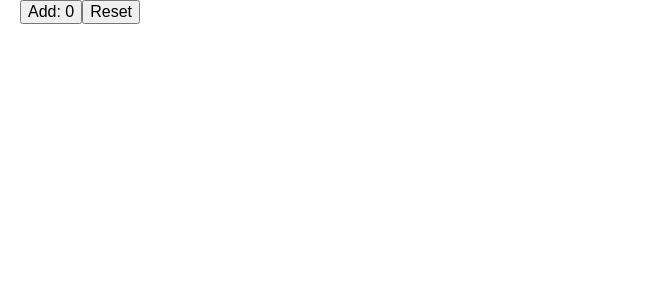
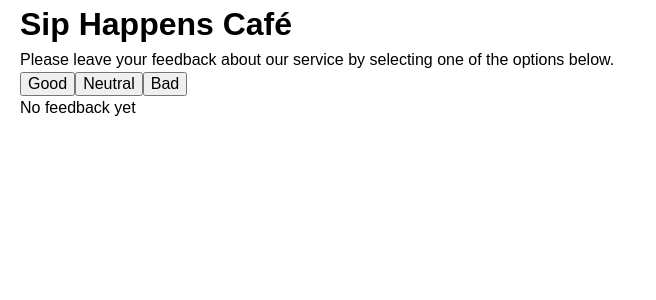
Before and after one commit to YK9968/start-react-project, a React (Vite) app: page / in a window 1280 px wide. Shown: the top 300 px of the page, without its empty margins (0-656 px from the left). Built offline with nearby package versions, Linux system fonts and the light colour scheme.

Commit message:
start hw

```diff
--- a/src/components/App/App.jsx
+++ b/src/components/App/App.jsx
@@ -1,28 +1,48 @@
-import { useState, useEffect } from "react";
+import Description from "../Description/Description";
+import { useEffect, useState } from "react";
+import Options from "../Options/Options";
+import Feedback from "../Feedback/Feedback";
+import Notification from "../Notification/Notification";
 
 export default function App() {
-  const [cliks, setcliks] = useState(() => {
-    const savedClicks = window.localStorage.getItem("saved-cliks");
-    if (savedClicks !== null) {
-      return parseInt(savedClicks);
+  const [feedBack, setFeedBack] = useState(() => {
+    const savedFeedback = window.localStorage.getItem("saved-feedback");
+    if (savedFeedback !== null) {
+      return JSON.parse(savedFeedback);
     }
-    return 0;
+    return { good: 0, neutral: 0, bad: 0 };
   });
 
-  const handleClickAdd = () => {
-    setcliks(cliks + 1);
-  };
-  const handleClickReset = () => {
-    setcliks(0);
+  useEffect(() => {
+    window.localStorage.setItem("saved-feedback", JSON.stringify(feedBack));
+  }, [feedBack]);
+
+  const totalFeedback = feedBack.good + feedBack.neutral + feedBack.bad;
+
+  const updateFeedback = (feedbackType) => {
+    setFeedBack({
+      ...feedBack,
+      [feedbackType]: feedBack[feedbackType] + 1,
+    });
   };
 
-  useEffect(() => {
-    window.localStorage.setItem("saved-cliks", cliks);
-  }, [cliks]);
+  const resetFeedback = () => {
+    setFeedBack({ good: 0, neutral: 0, bad: 0 });
+  };
+
   return (
-    <>
-      <button onClick={handleClickAdd}>Add: {cliks}</button>
-      <button onClick={handleClickReset}>Reset</button>
-    </>
+    <div>
+      <Description />
+      <Options
+        onUpdate={updateFeedback}
+        onReset={resetFeedback}
+        totalValue={totalFeedback}
+      />
+      {totalFeedback > 0 ? (
+        <Feedback value={feedBack} totalValue={totalFeedback} />
+      ) : (
+        <Notification />
+      )}
+    </div>
   );
 }
--- a/src/components/CustomButton/CustomButton.jsx
+++ /dev/null
@@ -1,3 +0,0 @@
-export default function Custombutton({ value, onUpdate }) {
-  return <button onClick={onUpdate}>Current: {value}</button>;
-}
--- /dev/null
+++ b/src/components/Description/Description.jsx
@@ -0,0 +1,11 @@
+export default function Description() {
+  return (
+    <>
+      <h1>Sip Happens Café</h1>
+      <p>
+        Please leave your feedback about our service by selecting one of the
+        options below.
+      </p>
+    </>
+  );
+}
--- /dev/null
+++ b/src/components/Feedback/Feedback.jsx
@@ -0,0 +1,14 @@
+export default function Feedback({
+  value: { good, bad, neutral },
+  totalValue,
+}) {
+  const positivePercentage = Math.round((good / totalValue) * 100);
+  return (
+    <>
+      <p>Good: {good}</p>
+      <p>Neutral: {neutral}</p>
+      <p>Bad: {bad}</p>
+      <p>Positive: {positivePercentage}%</p>
+    </>
+  );
+}
--- a/src/components/MyButton/MyButton.jsx
+++ /dev/null
@@ -1,3 +0,0 @@
-export default function MyButton() {
-  return <button>I`m a button</button>;
-}
--- /dev/null
+++ b/src/components/Notification/Notification.jsx
@@ -0,0 +1,3 @@
+export default function Notification() {
+  return <p>No feedback yet</p>;
+}
--- /dev/null
+++ b/src/components/Options/Options.jsx
@@ -0,0 +1,30 @@
+export default function Options({ onUpdate, onReset, totalValue }) {
+  return (
+    <>
+      <button
+        onClick={() => {
+          onUpdate("good");
+        }}
+      >
+        Good
+      </button>
+
+      <button
+        onClick={() => {
+          onUpdate("neutral");
+        }}
+      >
+        Neutral
+      </button>
+
+      <button
+        onClick={() => {
+          onUpdate("bad");
+        }}
+      >
+        Bad
+      </button>
+      {totalValue > 0 && <button onClick={onReset}>Reset</button>}
+    </>
+  );
+}
```
Also changed, not shown: src/components/Description/Description.module.css (added), src/components/Feedback/Feedback.module.css (added), src/components/Notification/Notification.module.css (added), src/components/Options/Options.module.css (added).
